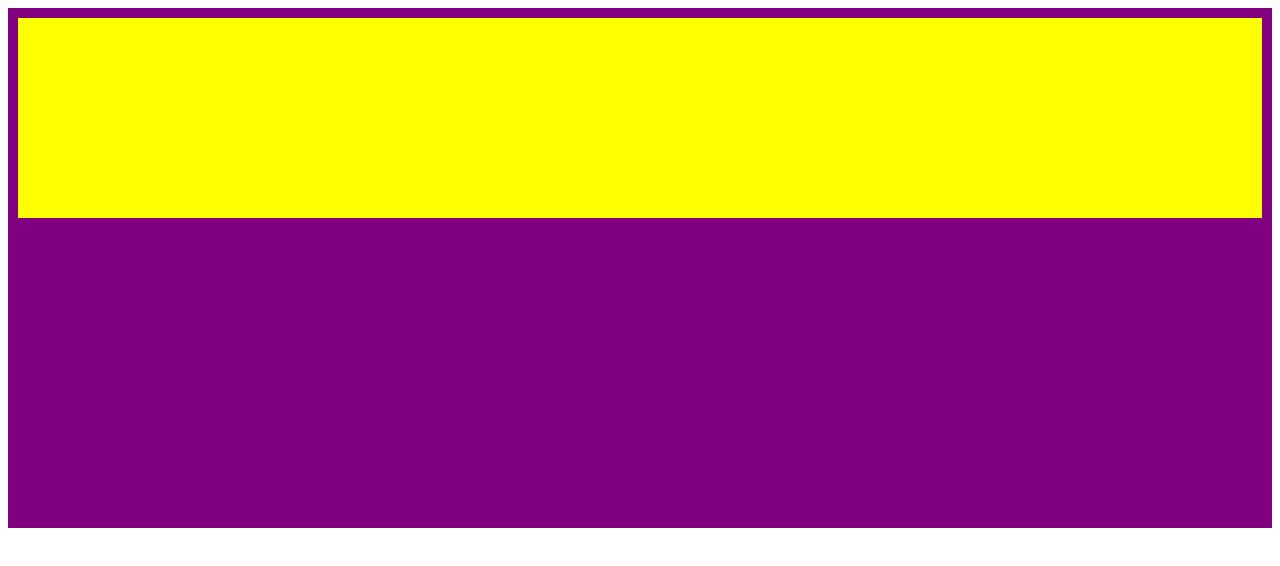
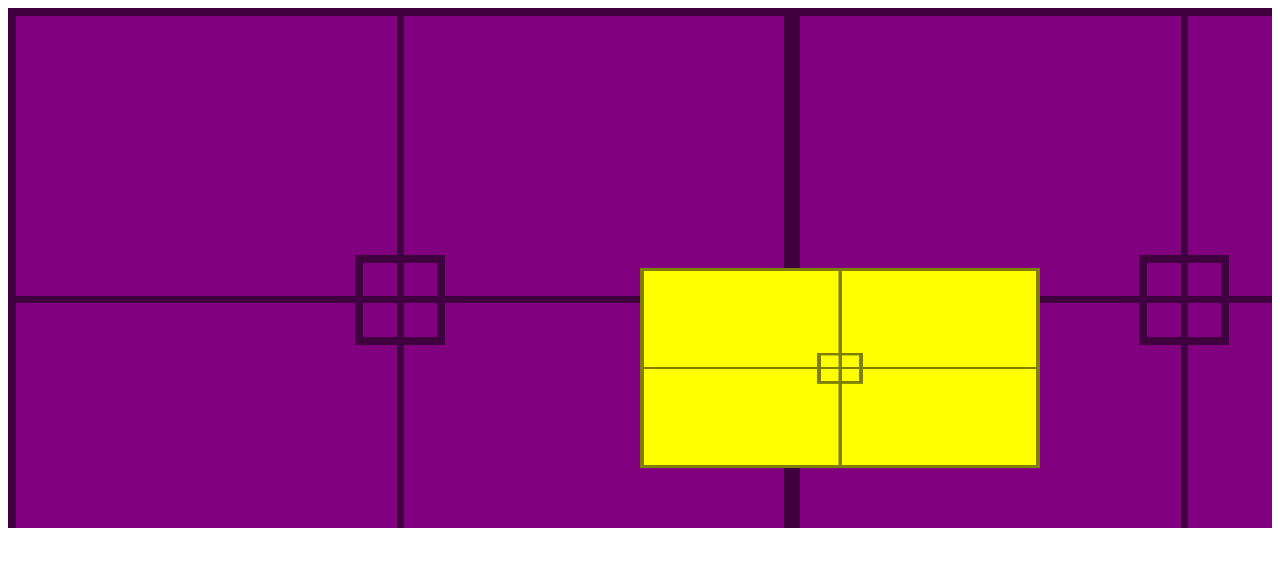
Before and after one commit to rcsfabiola/html-css, a plain HTML site: page exercicios/ex022/fundo007.html in a window 1280 px wide. Drawn offline with Linux system fonts and the light colour scheme.

Commit message:
never forget to push

```diff
--- a/exercicios/ex022/fundo007.html
+++ b/exercicios/ex022/fundo007.html
@@ -6,14 +6,27 @@
   <title>Alinhamento Vertical</title>
   <style>
     #container {
+      background-image: url('imagens/target001.png');
+      background size: 100% 100%;
+
+      position: relative;
       height: 500px;
       padding: 10px;
       background-color: purple;
     }
 
     #conteudo{
+      background-image: url('imagens/target001.png');
+      background-size: 100% 100%;
+
+
+      position: absolute;
       height: 200px;
+      width: 400px;
       background-color: yellow;
+
+      left: 50%;
+      top: 50%;
     }
   </style>
 </head>
```
